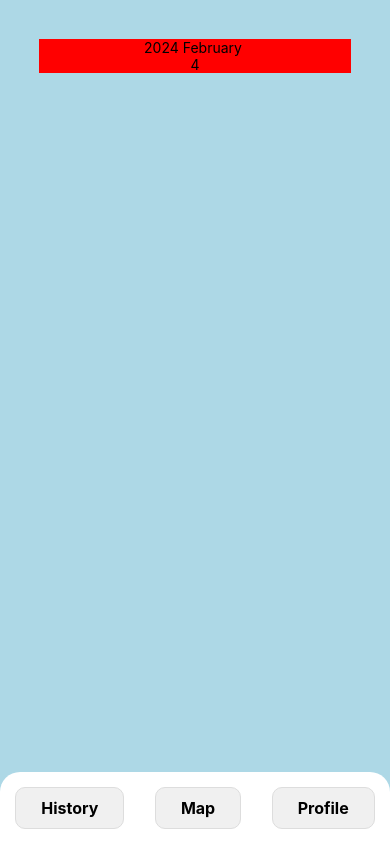
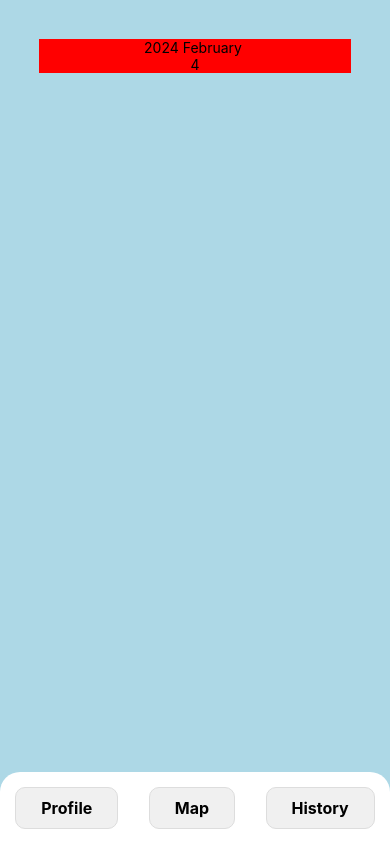
Before and after one commit to EdwinNgui/Walk-in-the-Park, a React Native app in the folder proj/: screen / in a window 390 px wide. Built offline with nearby package versions, Linux system fonts and the light colour scheme.

Commit message:
Fixed footer

```diff
--- a/proj/assets/Pages/Footer.js
+++ b/proj/assets/Pages/Footer.js
@@ -14,10 +14,10 @@ export default function Footer({ onButtonPress }) {
       <TouchableOpacity
         style={[
           styles.button,
-          selectedButton === 'History' && styles.selectedButton,
+          selectedButton === 'Profile' && styles.selectedButton,
         ]}
-        onPress={() => handleButtonPress('History')}>
-        <Text style={[styles.text, selectedButton === 'History' && styles.selectedText]}>History</Text>
+        onPress={() => handleButtonPress('Profile')}>
+        <Text style={[styles.text, selectedButton === 'Profile' && styles.selectedText]}>Profile</Text>
       </TouchableOpacity>
       <TouchableOpacity
         style={[
@@ -30,10 +30,10 @@ export default function Footer({ onButtonPress }) {
       <TouchableOpacity
         style={[
           styles.button,
-          selectedButton === 'Profile' && styles.selectedButton,
+          selectedButton === 'History' && styles.selectedButton,
         ]}
-        onPress={() => handleButtonPress('Profile')}>
-        <Text style={[styles.text, selectedButton === 'Profile' && styles.selectedText]}>Profile</Text>
+        onPress={() => handleButtonPress('History')}>
+        <Text style={[styles.text, selectedButton === 'History' && styles.selectedText]}>History</Text>
       </TouchableOpacity>
     </View>
   );
```
